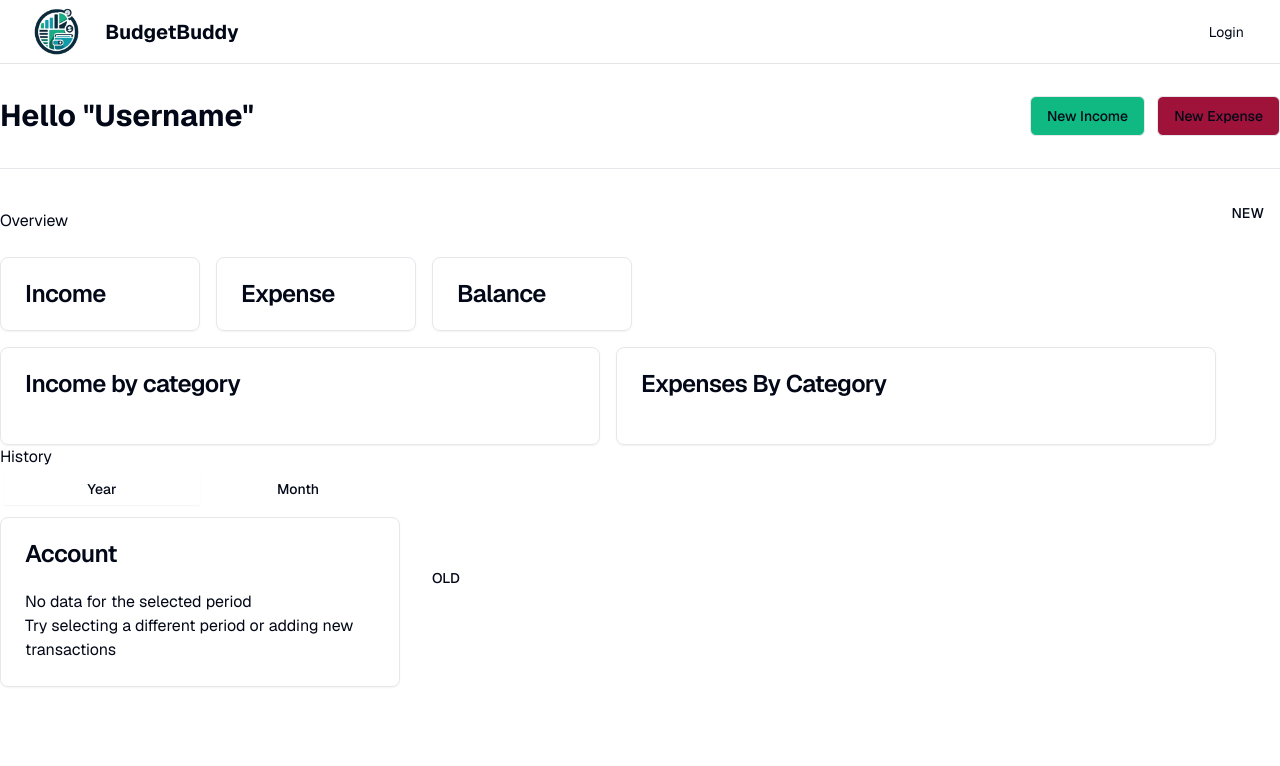
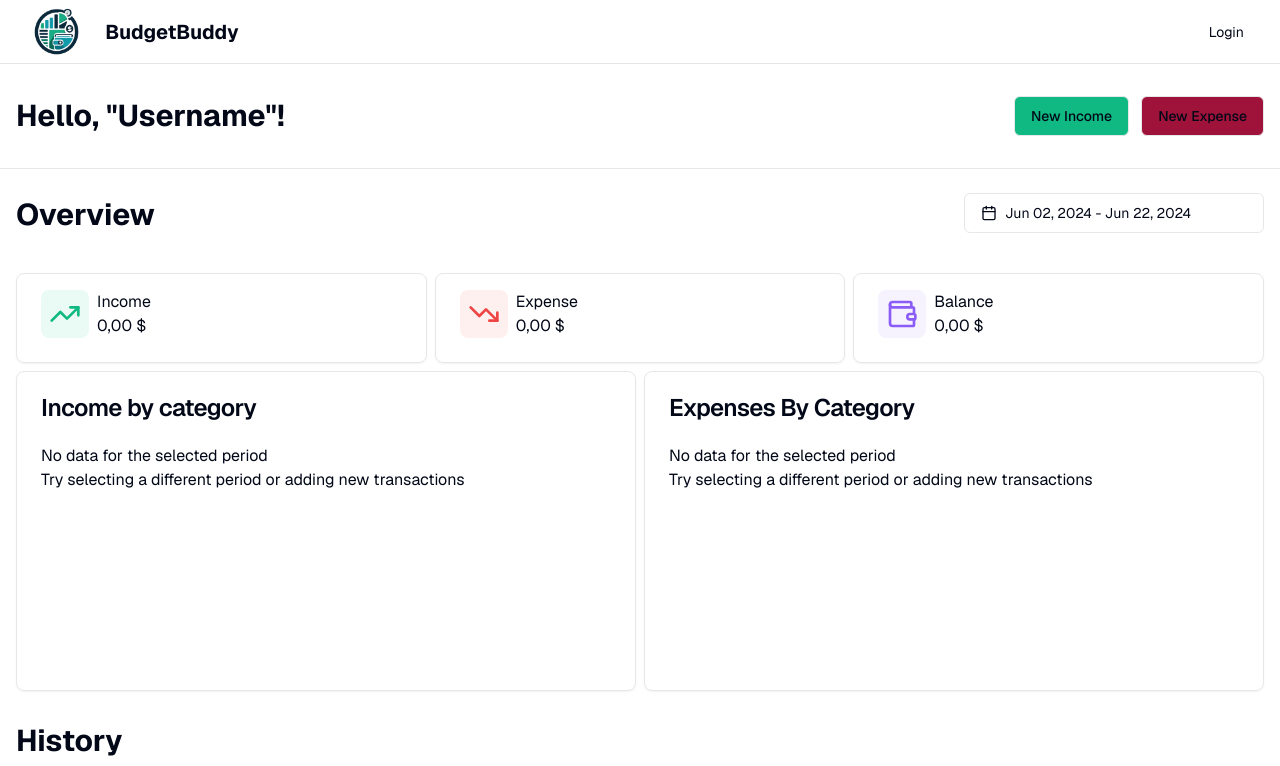
Before and after one commit to digital-explorers-2/budget-buddy, a Next.js app: page /dashboard in a window 1280 px wide. Shown: the top 766 px of the page. Built offline with nearby package versions, Linux system fonts and the light colour scheme; no server answers.

Commit message:
feat: added date picker and history card

```diff
--- a/app/dashboard/dashboard.tsx
+++ b/app/dashboard/dashboard.tsx
@@ -3,6 +3,10 @@
 import * as React from "react"
 
 import { Button } from "@/components/ui/button"
+import { cn } from "@/lib/utils"
+import { addDays, format } from "date-fns"
+import { Calendar as CalendarIcon } from "lucide-react"
+import { DateRange } from "react-day-picker"
 import {
   Card,
   CardContent,
@@ -11,8 +15,15 @@ import {
   CardHeader,
   CardTitle,
 } from "@/components/ui/card"
+import {
+  Popover,
+  PopoverContent,
+  PopoverTrigger,
+} from "@/components/ui/popover"
+import { TrendingDown, TrendingUp, Wallet } from "lucide-react"
 
 import { Tabs, TabsContent, TabsList, TabsTrigger } from "@/components/ui/tabs"
+import { Calendar } from "@/components/ui/calendar"
 
 import { IncomeTransaction } from "@/components/income-modal/IncomeTransaction"
 
@@ -36,11 +47,16 @@ export function Dashboard() {
     setShowIncomeModal(false)
   }
 
+  const [date, setDate] = React.useState<DateRange | undefined>({
+    from: new Date(2024, 5, 2),
+    to: addDays(new Date(2024, 5, 2), 20),
+  })
+
   return (
     <div className="h-full w-full">
       <div className="border-b">
-        <div className="flex flex-wrap items-center justify-between gap-6 py-8">
-          <p className="text-3xl font-bold">Hello "Username"</p>
+        <div className="flex flex-wrap items-center justify-between gap-6 py-8 p-4">
+          <p className="text-3xl font-bold">Hello, "Username"!</p>
           <div className="flex items-center gap-3">
             <Button
               variant="outline"
@@ -61,63 +77,134 @@ export function Dashboard() {
         </div>
       </div>
 
-      <div className="flex items-end justify-between gap-2 py-6">
-        <h2>Overview</h2>
+      <div className="flex items-end justify-between gap-2 py-6 p-4">
+        <h2 className="text-3xl font-bold">Overview</h2>
         <div className="flex items-center gap-3">
-          <Button>NEW</Button>
+          <Popover>
+            <PopoverTrigger asChild>
+              <Button
+                id="date"
+                variant={"outline"}
+                className={cn(
+                  "w-[300px] justify-start hover:bg-gray-200 text-left font-normal",
+                  !date && "text-muted-foreground",
+                )}
+              >
+                <CalendarIcon className="mr-2 h-4 w-4" />
+                {date?.from ? (
+                  date.to ? (
+                    <>
+                      {format(date.from, "LLL dd, y")} -{" "}
+                      {format(date.to, "LLL dd, y")}
+                    </>
+                  ) : (
+                    format(date.from, "LLL dd, y")
+                  )
+                ) : (
+                  <span>Pick a date</span>
+                )}
+              </Button>
+            </PopoverTrigger>
+            <PopoverContent
+              className="w-auto p-0"
+              align="start"
+            >
+              <Calendar
+                initialFocus
+                mode="range"
+                defaultMonth={date?.from}
+                selected={date}
+                onSelect={setDate}
+                numberOfMonths={2}
+              />
+            </PopoverContent>
+          </Popover>
         </div>
       </div>
 
-      <div className="flex gap-4">
-        <Card className="w-full max-w-[200px]">
-          <CardHeader>
-            <CardTitle>Income</CardTitle>
-          </CardHeader>
+      <div className=" flex w-full flex-col gap-2 p-4">
+        <div className="relative flex w-full flex-wrap  gap-2 md:flex-nowrap">
+          <Card className="w-full h-25">
+            <CardContent className="flex w-full items-center h-25 gap-2 pt-4">
+              <TrendingUp className="h-12 w-12 items-center rounded-lg p-2 text-emerald-500 bg-emerald-400/10" />
+              <div>
+                <span>Income</span>
+                <p>0,00 $</p>
+              </div>
+            </CardContent>
           </Card>
-        <Card className="w-full max-w-[200px]">
-          <CardHeader>
-            <CardTitle>Expense</CardTitle>
-          </CardHeader>
+          <Card className="w-full">
+            <CardContent className="flex w-full h-25 items-center gap-2 pt-4">
+              <TrendingDown className="h-12 w-12 items-center rounded-lg p-2 text-red-500 bg-red-400/10" />
+              <div>
+                <span>Expense</span>
+                <p>0,00 $</p>
+              </div>
+            </CardContent>
           </Card>
-        <Card className="w-full max-w-[200px]">
-          <CardHeader>
-            <CardTitle>Balance</CardTitle>
-          </CardHeader>
+          <Card className="w-full">
+            <CardContent className="flex w-full h-25 items-center gap-2 pt-4">
+              <Wallet className="h-12 w-12 items-center rounded-lg p-2 text-violet-500 bg-violet-400/10" />
+              <div>
+                <span>Balance</span>
+                <p>0,00 $</p>
+              </div>
+            </CardContent>
           </Card>
         </div>
-
-      <div className="flex gap-4 pt-4">
-        <Card className="w-full max-w-[600px]">
+        <div className="flex flex-wrap w-full gap-2 md:flex-nowrap">
+          <Card className="w-full h-80">
             <CardHeader>
               <CardTitle>Income by category</CardTitle>
             </CardHeader>
-          <CardContent></CardContent>
+            <CardContent>
+              <p>No data for the selected period</p>
+              <p>Try selecting a different period or adding new transactions</p>
+            </CardContent>
           </Card>
-        <Card className="w-full max-w-[600px]">
+          <Card className="w-full h-80">
             <CardHeader>
               <CardTitle>Expenses By Category</CardTitle>
             </CardHeader>
+            <CardContent>
+              <p>No data for the selected period</p>
+              <p>Try selecting a different period or adding new transactions</p>
+            </CardContent>
           </Card>
         </div>
-      <div>
-        <h2>History</h2>
-        <div>
-          <div>
-            <div className="flex items-center gap-4">
-              <div>
+      </div>
+
+      <div className="flex flex-col gap-2 p-4">
+        <h2 className="text-3xl font-bold">History</h2>
+        <Card className="flex items-center gap-4 p-2">
+          <CardContent className="w-full h-full">
             <Tabs
               defaultValue="account"
-                  className="w-[400px]"
+              className="w-full h-80"
             >
-                  <TabsList className="grid w-full grid-cols-2">
-                    <TabsTrigger value="account">Year</TabsTrigger>
-                    <TabsTrigger value="password">Month</TabsTrigger>
+              <TabsList className="grid w-[200px] grid-cols-2 bg-gray-200">
+                <TabsTrigger value="year">Year</TabsTrigger>
+                <TabsTrigger value="month">Month</TabsTrigger>
               </TabsList>
-                  <TabsContent value="account">
-                    <Card>
-                      <CardHeader>
-                        <CardTitle>Account</CardTitle>
-                      </CardHeader>
+              <TabsContent
+                value="year"
+                className="w-full h-full"
+              >
+                <Card className="flex h-60 items-center">
+                  <CardContent>
+                    <p>No data for the selected period</p>
+                    <p>
+                      Try selecting a different period or adding new
+                      transactions
+                    </p>
+                  </CardContent>
+                </Card>
+              </TabsContent>
+              <TabsContent
+                value="month"
+                className="w-full h-full"
+              >
+                <Card className="flex h-60 items-center">
                   <CardContent>
                     <p>No data for the selected period</p>
                     <p>
@@ -128,13 +215,8 @@ export function Dashboard() {
                 </Card>
               </TabsContent>
             </Tabs>
-              </div>
-              <div>
-                <Button>OLD</Button>
-              </div>
-            </div>
-          </div>
-        </div>
+          </CardContent>
+        </Card>
       </div>
 
       <IncomeTransaction
```
Lines whose indentation alone changed are shown as unchanged.
